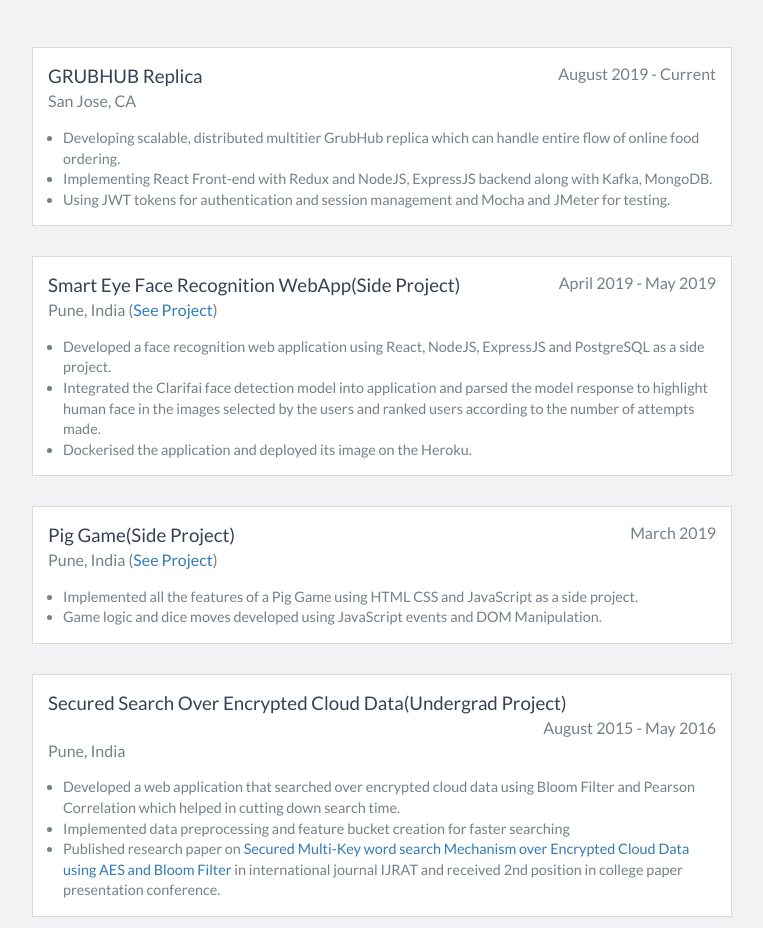
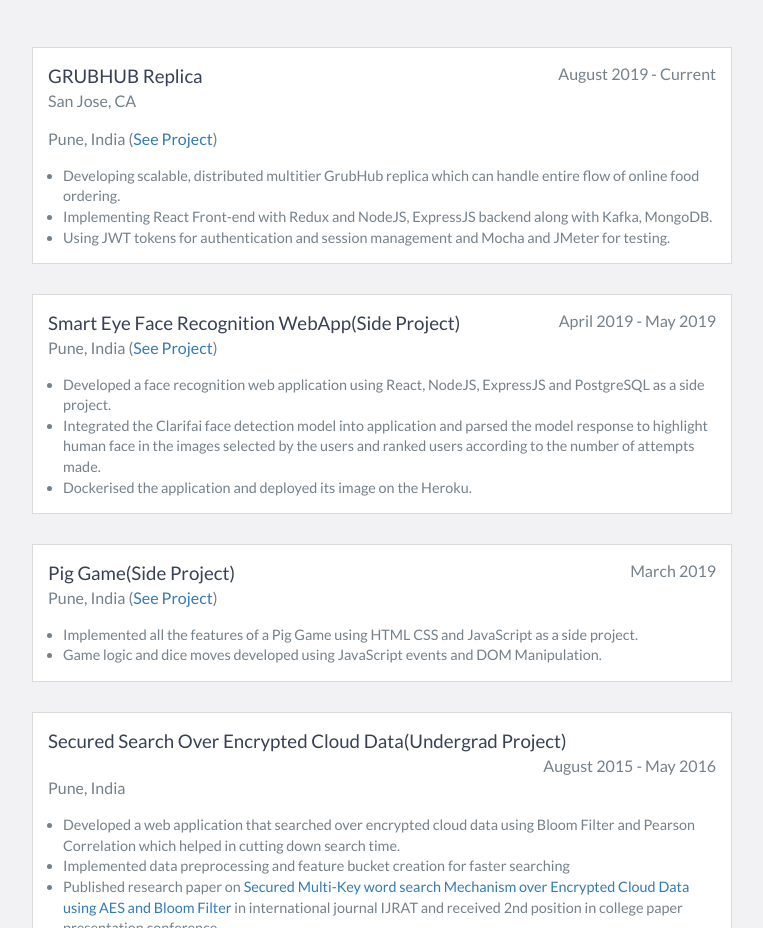
Before and after one commit to shubh08/my-portfolio, a website: page index.html in a window 1280 px wide. Shown: the part 2668-3596 px from the top of the page, without its empty margins (258-1021 px from the left). Drawn offline with nearby package versions, Linux system fonts and the light colour scheme.

Commit message:
Updated the Grubhub project link

```diff
--- a/index.html
+++ b/index.html
@@ -179,6 +179,7 @@
                 <h3>GRUBHUB Replica</h3>
                 <span class="education-date">August 2019 - Current</span>
                 <h4>San Jose, CA</h4>
+                <h4>Pune, India (<a href="http://3.17.152.109:3000/">See Project</a>)</h4>
                 <ul>
                     <li>
                         Developing scalable, distributed multitier GrubHub replica which can handle entire flow of
```
